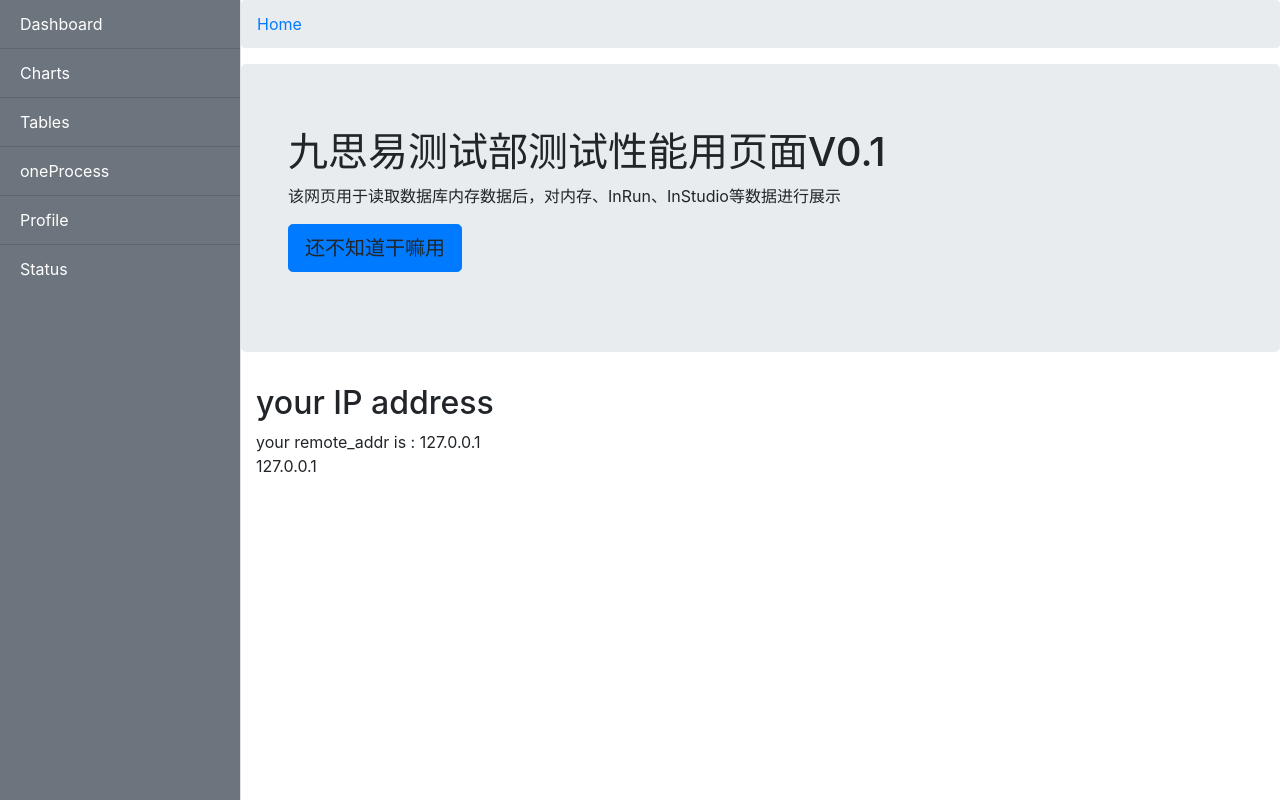
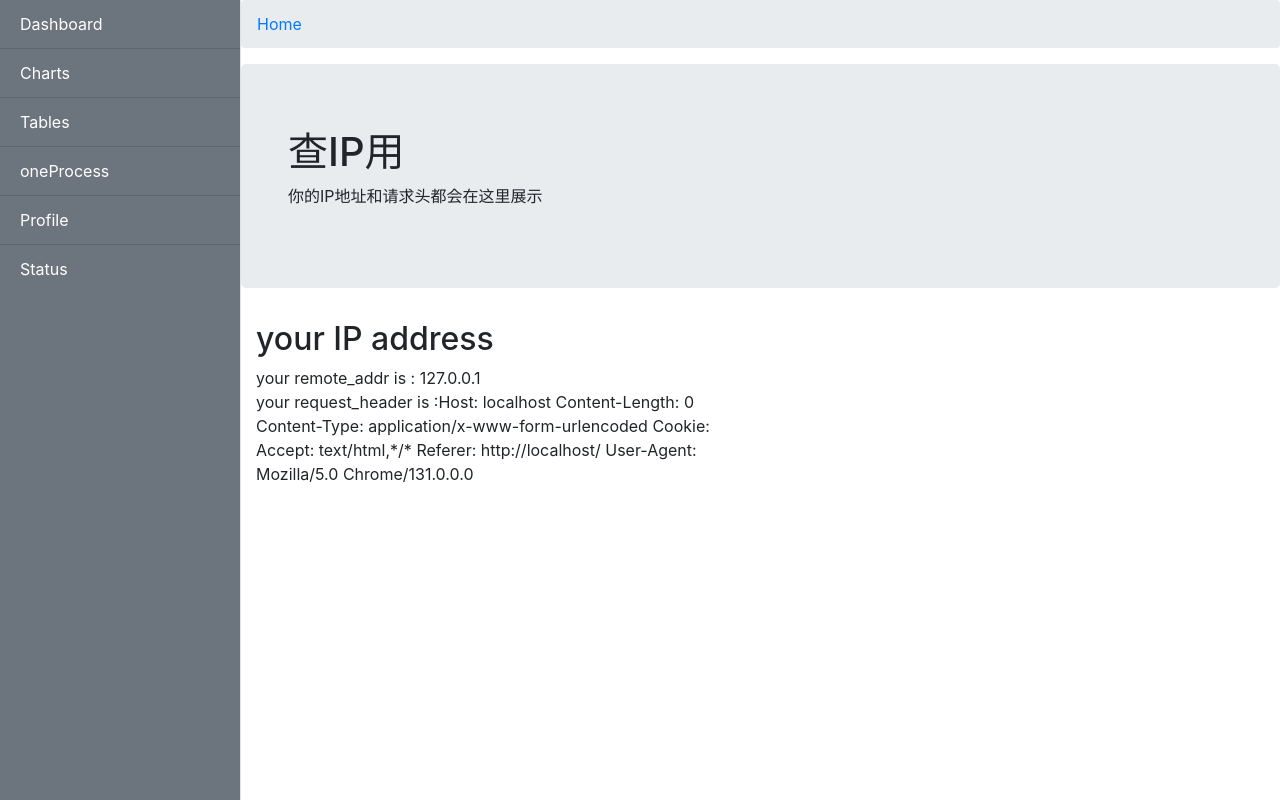
Before and after one commit to re0phimes/FlaskTest, a Flask app: page / in a window 1280 px wide. Shown: the part 54-854 px from the top of the page. Run offline with Flask 2, Linux system fonts and the light colour scheme; some libraries are stand-ins or nearby versions.

Commit message:
adding header display

```diff
--- a/FlaskApp/Run.py
+++ b/FlaskApp/Run.py
@@ -14,14 +14,14 @@ app.jinja_env.auto_reload = True
 app.config['TESTING'] = True
 app.config['TEMPLATES_AUTO_RELOAD'] = True
 app.config['DEBUG_TB_INTERCEPT_REDIRECTS'] = False
-app.config['SQLALCHEMY_DATABASE_URI'] = 'mysql+mysqlconnector://root:123456@localhost/test'
-app.config['SQLALCHEMY_TRACK_MODIFICATIONS'] = False
+# app.config['SQLALCHEMY_DATABASE_URI'] = 'mysql+mysqlconnector://root:123456@localhost/test'
+# app.config['SQLALCHEMY_TRACK_MODIFICATIONS'] = False
 app.secret_key = 'test secret key'
 
 
 
 CORS(app, resources=r'/*')
-db.init_app(app)
+# db.init_app(app)
 Bootstrap(app)
 # toolbar = DebugToolbarExtension(app)
 
@@ -38,4 +38,4 @@ app.register_blueprint(memoview_bp)
 
 
 if __name__ == "__main__":
-    app.run('0.0.0.0',port=5000,debug=True)
+    app.run('0.0.0.0', port=5000, debug=True)
--- a/FlaskApp/blueprints/memoviews.py
+++ b/FlaskApp/blueprints/memoviews.py
@@ -19,7 +19,8 @@ memoview_bp = Blueprint('memo',__name__)
 @memoview_bp.route('/',methods=['GET','POST'])
 def index():
     ip = request.remote_addr
-    return render_template('memoviews/index2.html', ip=ip)
+    request_header = request.headers
+    return render_template('memoviews/index2.html', ip=ip, request_header=request_header)
 
 
 
--- a/FlaskApp/templates/memoviews/index2.html
+++ b/FlaskApp/templates/memoviews/index2.html
@@ -22,11 +22,8 @@
 
 <div class="jumbotron">
 	<div class="container">
-		<h1>九思易测试部测试性能用页面V0.1</h1>
-		<p>该网页用于读取数据库内存数据后，对内存、InRun、InStudio等数据进行展示</p>
-		<p><a class="btn btn-primary btn-lg" role="button">
-			还不知道干嘛用</a>
-		</p>
+		<h1>查IP用</h1>
+		<p>你的IP地址和请求头都会在这里展示</p>
 	</div>
 </div>
 <div class="container">
@@ -37,7 +34,7 @@
 				your remote_addr is : {{ ip }}
 			</div>
 			<div>
-				{{ ip }}
+				your request_header is :{{ request_header }}
 			</div>
 		</div>
 	</div>
```
